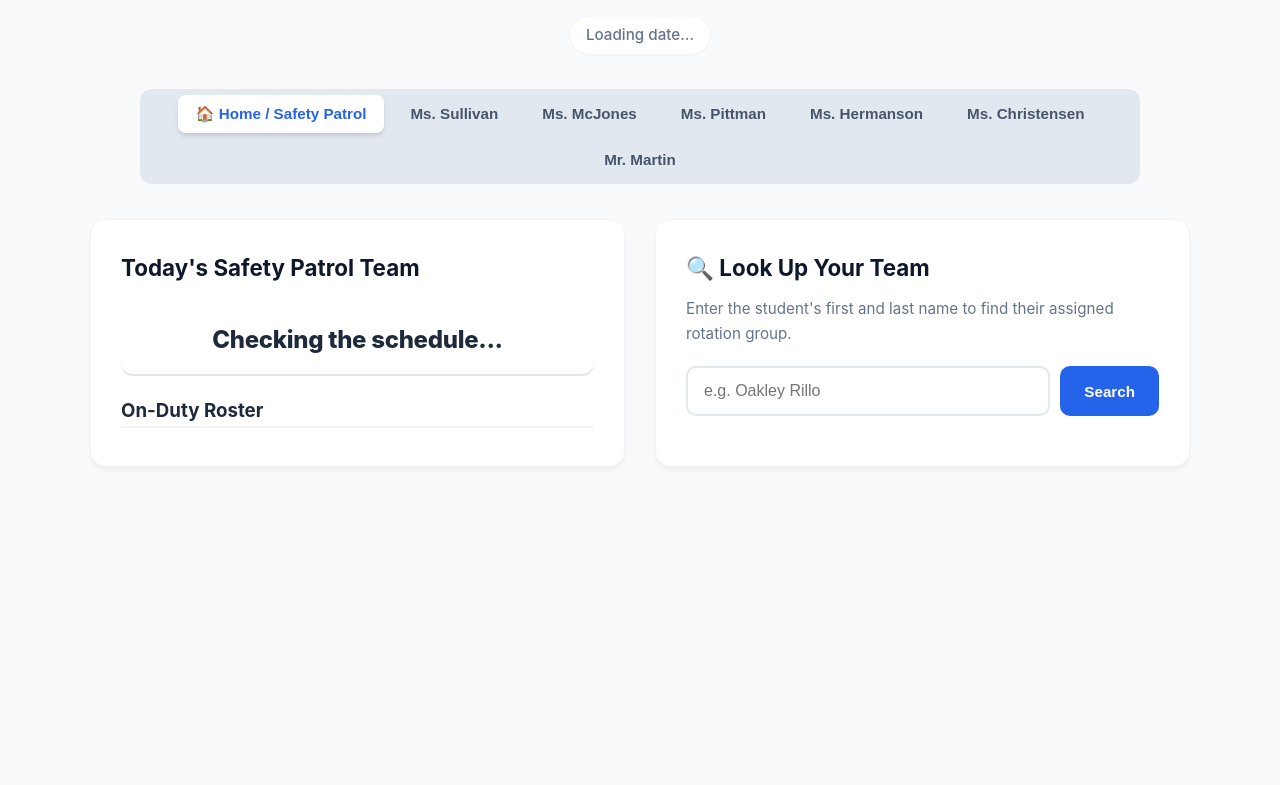
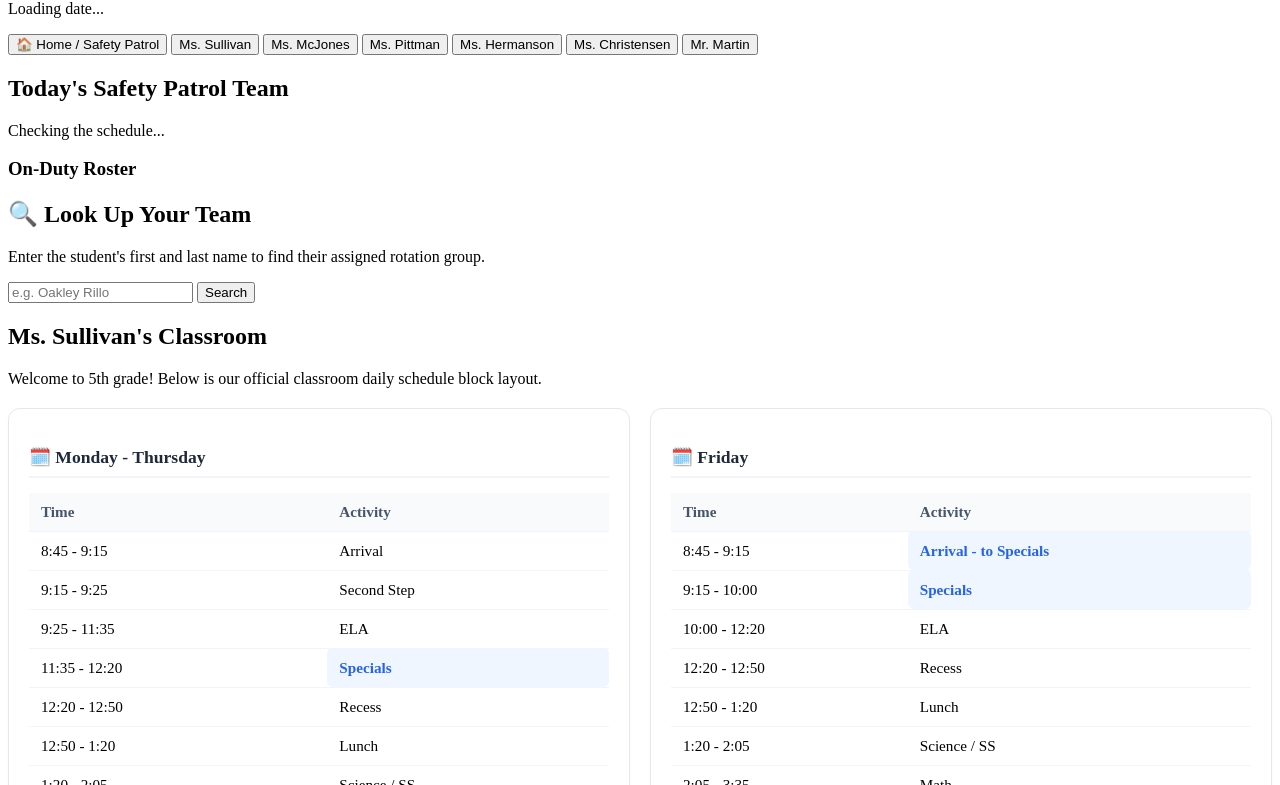
Before and after one commit to dimalazarev2704-wq/oce-5th-grade-hub, a plain HTML site: page index.html in a window 1280 px wide. Shown: the part 127-912 px from the top of the page. Before the commit the page ends 800 px from the top, so only its background shows below. Drawn offline with Linux system fonts and the light colour scheme.

Commit message:
Update style.css

```diff
--- a/style.css
+++ b/style.css
@@ -1,225 +1,53 @@
-/* Modern Reset & Base Styling */
-* {
-    box-sizing: border-box;
-    margin: 0;
-    padding: 0;
-}
-
-body {
-    font-family: -apple-system, BlinkMacSystemFont, "Segoe UI", Roboto, Helvetica, Arial, sans-serif;
-    background-color: #f8fafc;
-    color: #1e293b;
-    line-height: 1.6;
-    padding: 20px;
-}
-
-/* Header Section */
-header {
-    text-align: center;
-    margin: 20px 0 35px 0;
-}
-
-header h1 {
-    color: #0f172a;
-    font-size: 2.2rem;
-    font-weight: 800;
-    letter-spacing: -0.5px;
-    margin-bottom: 6px;
-}
-
-header h2 {
-    color: #3b82f6;
-    font-size: 1.25rem;
-    font-weight: 600;
-    margin-bottom: 10px;
-}
-
-#current-date {
-    font-size: 0.95rem;
-    color: #64748b;
-    font-weight: 500;
-    background: #ffffff;
-    display: inline-block;
-    padding: 6px 16px;
-    border-radius: 20px;
-    box-shadow: 0 1px 3px rgba(0,0,0,0.05);
-}
-
-/* Modern Navigation Tabs Menu */
-.tab-menu {
-    display: flex;
-    flex-wrap: wrap;
-    justify-content: center;
-    gap: 8px;
-    margin: 0 auto 35px auto;
-    max-width: 1000px;
-    background: #e2e8f0;
-    padding: 6px;
-    border-radius: 12px;
-}
-
-.tab-btn {
-    background: transparent;
-    border: none;
-    padding: 10px 18px;
-    font-size: 0.95rem;
-    font-weight: 600;
-    color: #475569;
-    border-radius: 8px;
-    cursor: pointer;
-    transition: all 0.2s cubic-bezier(0.4, 0, 0.2, 1);
-}
-
-.tab-btn:hover {
-    color: #0f172a;
-    background: rgba(255, 255, 255, 0.5);
-}
-
-.tab-btn.active {
-    background: #ffffff;
-    color: #2563eb;
-    box-shadow: 0 4px 6px -1px rgba(0, 0, 0, 0.1), 0 2px 4px -1px rgba(0, 0, 0, 0.06);
-}
-
-/* Tab Content Grid Layout */
-.tab-content {
-    display: none;
-    width: 100%;
-    max-width: 1100px;
-    margin: 0 auto;
-    animation: fadeIn 0.3s ease-in-out;
-}
-
-.tab-content.active-content {
-    display: block;
-}
-
-@keyframes fadeIn {
-    from { opacity: 0; transform: translateY(8px); }
-    to { opacity: 1; transform: translateY(0); }
-}
-
-.grid-container {
+/* Schedule Grid and Table Upgrades */
+.schedule-grid {
     display: grid;
-    grid-template-columns: repeat(auto-fit, minmax(340px, 1fr));
-    gap: 30px;
-}
-
-/* Premium Card Designs */
-.card {
-    background: #ffffff;
-    padding: 30px;
-    border-radius: 16px;
-    box-shadow: 0 4px 6px -1px rgba(0, 0, 0, 0.05), 0 2px 4px -1px rgba(0, 0, 0, 0.02);
-    border: 1px solid #f1f5f9;
-}
-
-.card h2 {
-    color: #0f172a;
-    font-size: 1.4rem;
-    font-weight: 700;
-    margin-bottom: 12px;
-}
-
-.card p {
-    color: #64748b;
-    font-size: 0.95rem;
-}
-
-/* Roster Display Components */
-.team-name {
-    font-size: 1.5rem;
-    font-weight: 800;
-    padding: 16px;
-    border-radius: 12px;
-    text-align: center;
-    margin: 20px 0;
-    letter-spacing: -0.3px;
-    box-shadow: inset 0 -2px 0 rgba(0,0,0,0.1);
-}
-
-#roster-list {
-    list-style: none;
-    padding: 0;
-    max-height: 280px;
-    overflow-y: auto;
-    border: 1px solid #f1f5f9;
-    border-radius: 8px;
-    background: #fafafa;
-}
-
-#roster-list li {
-    padding: 10px 16px;
-    border-bottom: 1px solid #f1f5f9;
-    font-size: 0.95rem;
-    font-weight: 500;
-    color: #334155;
-}
-
-#roster-list li:last-child {
-    border-bottom: none;
-}
-
-/* Elegant Search Engine Input Box */
-.search-box {
-    display: flex;
-    gap: 10px;
-    margin: 20px 0 0 0;
-}
-
-.search-box input {
-    flex: 1;
-    padding: 14px 16px;
-    border: 2px solid #e2e8f0;
-    border-radius: 10px;
-    font-size: 1rem;
-    font-weight: 500;
-    outline: none;
-    transition: border-color 0.15s ease;
-}
-
-.search-box input:focus {
-    border-color: #3b82f6;
-}
-
-.search-box button {
-    padding: 14px 24px;
-    background-color: #2563eb;
-    color: #ffffff;
-    border: none;
-    border-radius: 10px;
-    font-size: 0.95rem;
-    font-weight: 600;
-    cursor: pointer;
-    transition: background-color 0.15s ease;
-}
-
-.search-box button:hover {
-    background-color: #1d4ed8;
-}
-
-.result-box {
+    grid-template-columns: repeat(auto-fit, minmax(300px, 1fr));
+    gap: 20px;
     margin-top: 20px;
-    font-size: 1rem;
-}
-
-/* Teacher Profiles Area */
-.description {
-    margin-bottom: 25px;
-    font-size: 1.05rem !important;
-    color: #475569 !important;
 }
 
 .schedule-block {
-    background: #f8fafc;
-    border-left: 4px solid #3b82f6;
-    padding: 18px;
-    border-radius: 0 12px 12px 0;
-    margin-top: 20px;
+    background: #ffffff;
+    border: 1px solid #e2e8f0;
+    border-radius: 12px;
+    padding: 20px;
+    box-shadow: 0 2px 4px rgba(0,0,0,0.02);
 }
 
 .schedule-block h3 {
     font-size: 1.1rem;
-    color: #0f172a;
-    margin-bottom: 8px;
+    color: #1e293b;
+    margin-bottom: 15px;
+    border-bottom: 2px solid #f1f5f9;
+    padding-bottom: 8px;
 }
+
+.schedule-table {
+    width: 100%;
+    border-collapse: collapse;
+    text-align: left;
+    font-size: 0.95rem;
+}
+
+.schedule-table th, .schedule-table td {
+    padding: 10px 12px;
+    border-bottom: 1px solid #f1f5f9;
+}
+
+.schedule-table th {
+    background-color: #f8fafc;
+    color: #475569;
+    font-weight: 600;
+}
+
+.schedule-table tr:hover {
+    background-color: #f8fafc;
+}
+
+/* Highlight Specials in Soft Blue Badge Style */
+.highlight-specials {
+    color: #2563eb;
+    font-weight: 600;
+    background-color: #eff6ff;
+    border-radius: 6px;
+}
```
